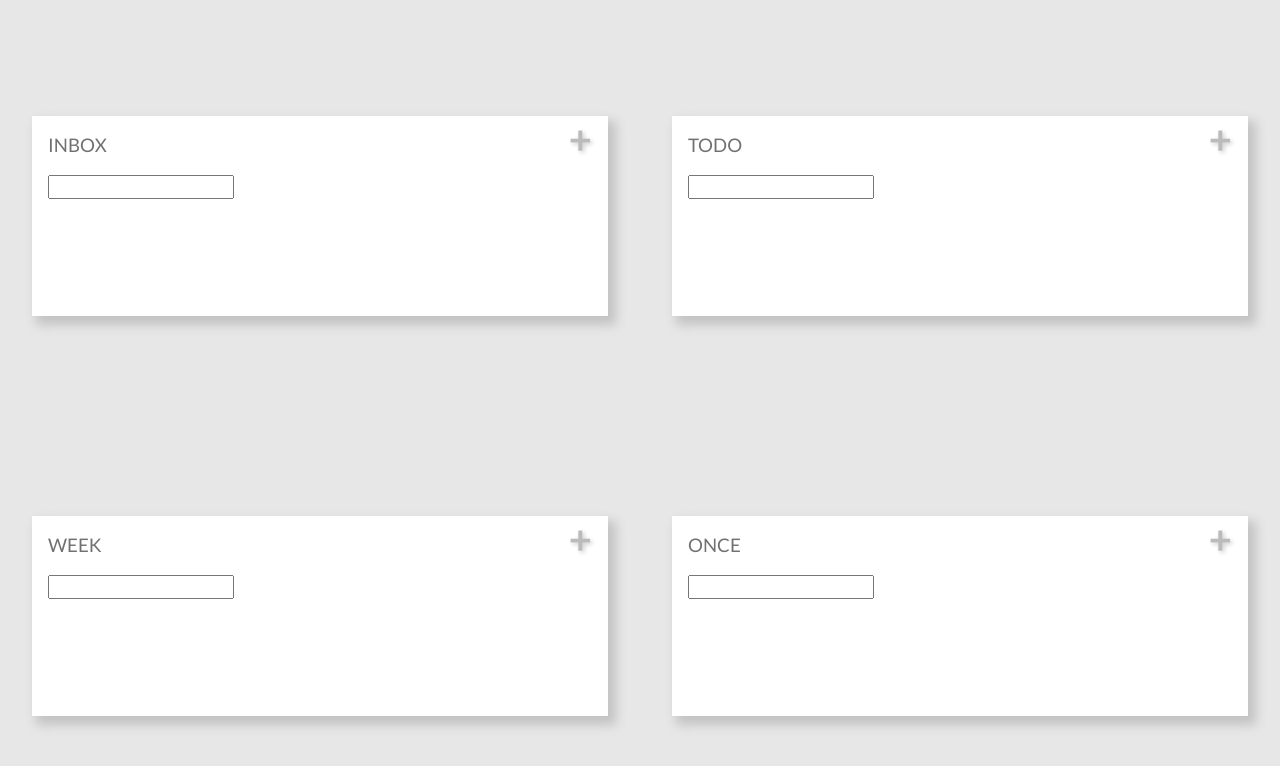
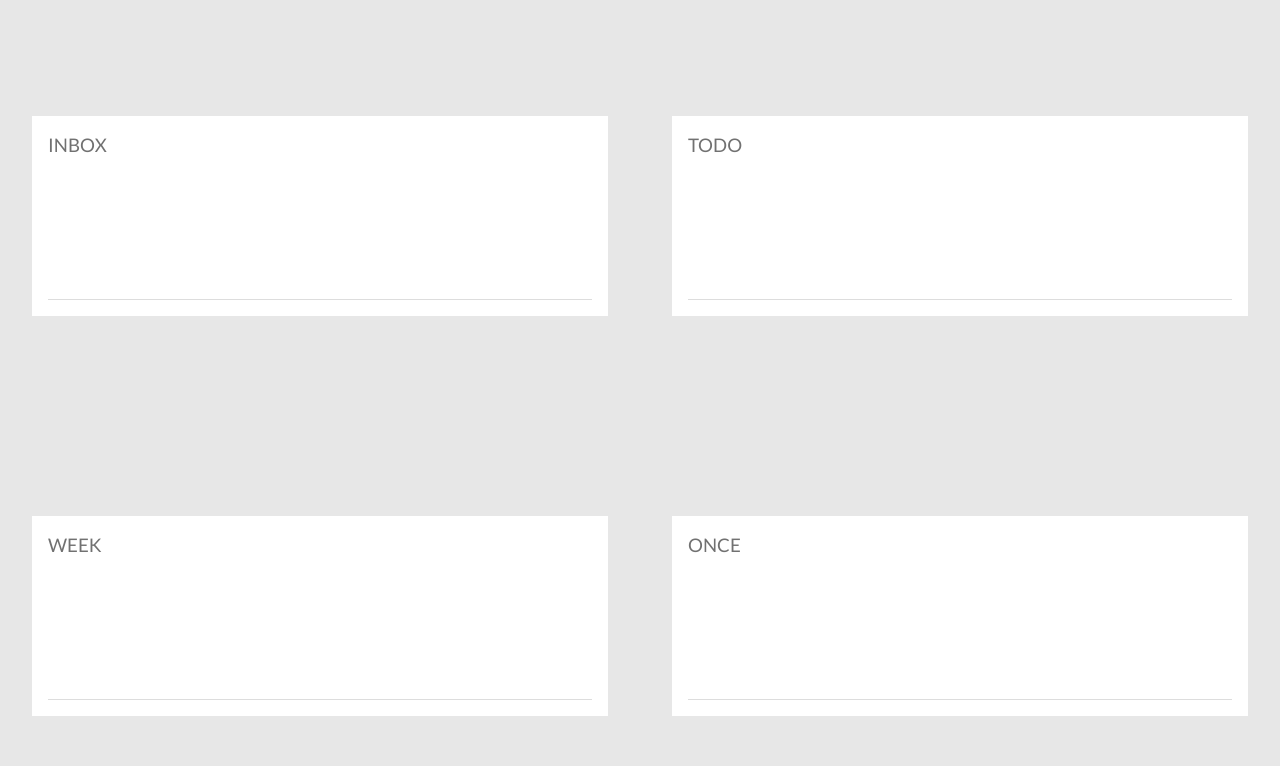
Before and after one commit to RB-Lab/todo-4, a React (Create React App) app: page / in a window 1280 px wide. Shown: the top 766 px of the page. Built offline with nearby package versions, Linux system fonts and the light colour scheme.

Commit message:
better styling

```diff
--- /dev/null
+++ b/src/components/add-todo.css
@@ -0,0 +1,13 @@
+.add-todo {
+	position: absolute;
+	box-sizing: border-box;
+	bottom: 1em;
+	width: calc(100% - 2em);
+	border: none;
+	border-bottom: 1px #ddd solid;
+}
+
+.add-todo:focus{
+	outline: none;
+	border-bottom: 2px solid #59beda;
+}
--- a/src/components/add-todo.js
+++ b/src/components/add-todo.js
@@ -1,17 +1,17 @@
 import React from 'react';
 import {connect} from 'react-redux';
+import './add-todo.css';
 
-const AddTodo = ({todoType, addTodo, setCurrentInput, currentInput}) => {
+const AddTodo = ({addTodo, setCurrentInput, currentInput}) => {
 	let ref = null;
 	return (
-		<div>
 		<input
+			className="add-todo"
 			type="text"
 			value={currentInput}
 			onInput={() => setCurrentInput(ref.value)}
 			onKeyDown={e => e.keyCode === 13 && addTodo(ref.value)}
 			ref={input => ref = input}/>
-		</div>
 	);
 };
 
--- a/src/components/sheet.css
+++ b/src/components/sheet.css
@@ -6,8 +6,9 @@
 	display: inline-block;
 	padding: 0 1em;
 	background: #fff;
-	box-shadow: 6px 7px 10px 2px #c3c3c3;
+	box-shadow: 6px 7px 10px 2px rgba(#000000, 0.34);
 	margin-top: 2em;
+	padding: 0 1em 2.7em;
 }
 
 .sheet__show-add {
--- a/src/components/sheet.js
+++ b/src/components/sheet.js
@@ -2,14 +2,13 @@ import React from 'react';
 import AddTodo from './add-todo';
 import './sheet.css';
 
-const Sheet = ({title, todoType, showAddTodo, addTodo, children}) => (
+const Sheet = ({title, todoType, children}) => (
 	<div className="sheet">
 		<h3>{title}</h3>
-		<div className="sheet__show-add" onClick={showAddTodo}>+</div>
 		<div className="sheet__content">
 			{children}
 		</div>
-		<AddTodo todoType={todoType} addTodo={addTodo} />
+		<AddTodo todoType={todoType}/>
 	</div>
 );
 
--- /dev/null
+++ b/src/components/todo-list.css
@@ -0,0 +1,3 @@
+.todo-list{
+	padding: 0;
+}
--- a/src/components/todo-list.js
+++ b/src/components/todo-list.js
@@ -1,8 +1,9 @@
 import React from 'react';
 import Todo from './todo';
+import './todo-list.css';
 
 const TodoList = ({todos}) => (
-	<ul>
+	<ul className="todo-list">
 		{todos.map((todo, i) => (
 			<Todo key={`todo-${i}`} todo={todo} />
 		))}
--- /dev/null
+++ b/src/components/todo.css
@@ -0,0 +1,7 @@
+.todo{
+	list-style: none;
+	padding: 0.5em;
+	background: #beffa8;
+	box-shadow: 2px 2px 4px rgba(0, 0, 0, 0.27);
+	margin-bottom: 8px;
+}
--- a/src/components/todo.js
+++ b/src/components/todo.js
@@ -1,7 +1,8 @@
 import React from 'react';
+import './todo.css';
 
 const Todo = ({todo}) => (
-	<li>{todo.todo}</li>
+	<li className="todo">{todo.todo}</li>
 );
 
 export default Todo;
```
Also changed, not shown: src/App.js (+4 -12 lines). Lines whose indentation alone changed are shown as unchanged.
